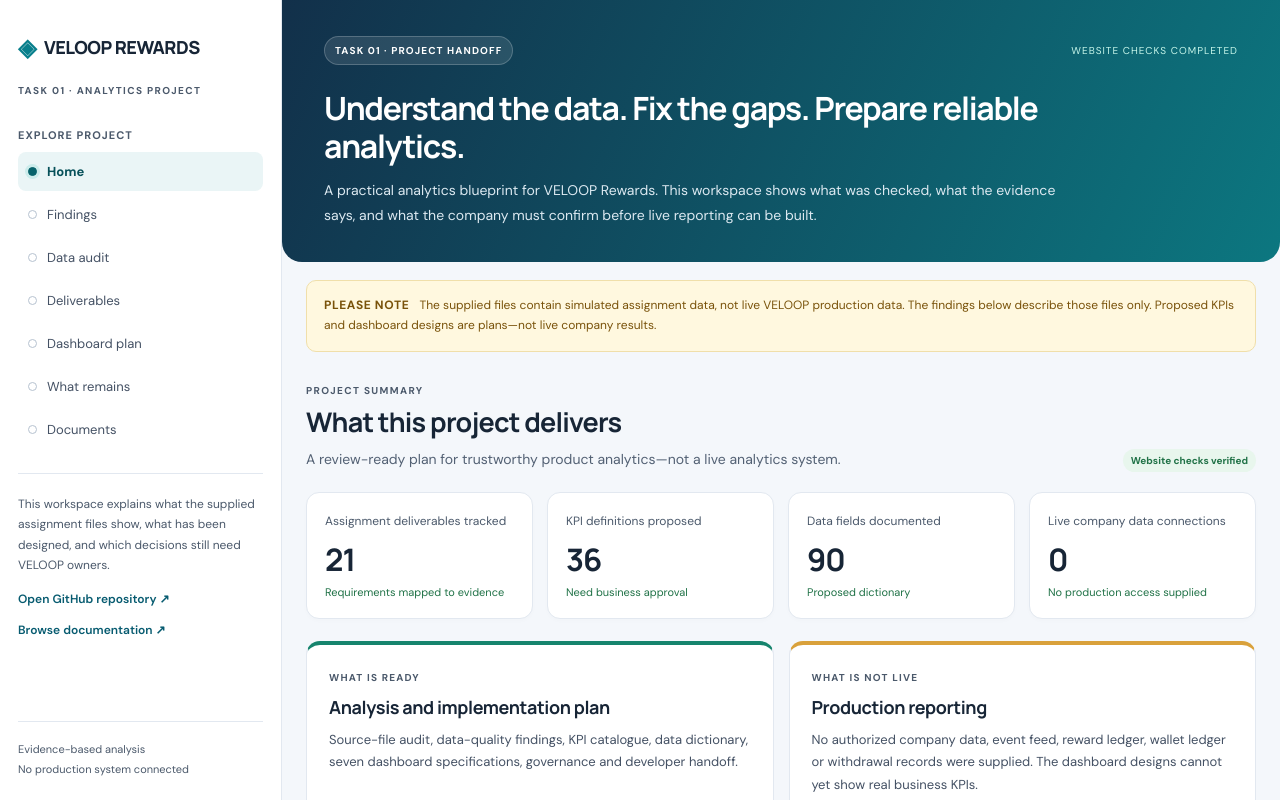
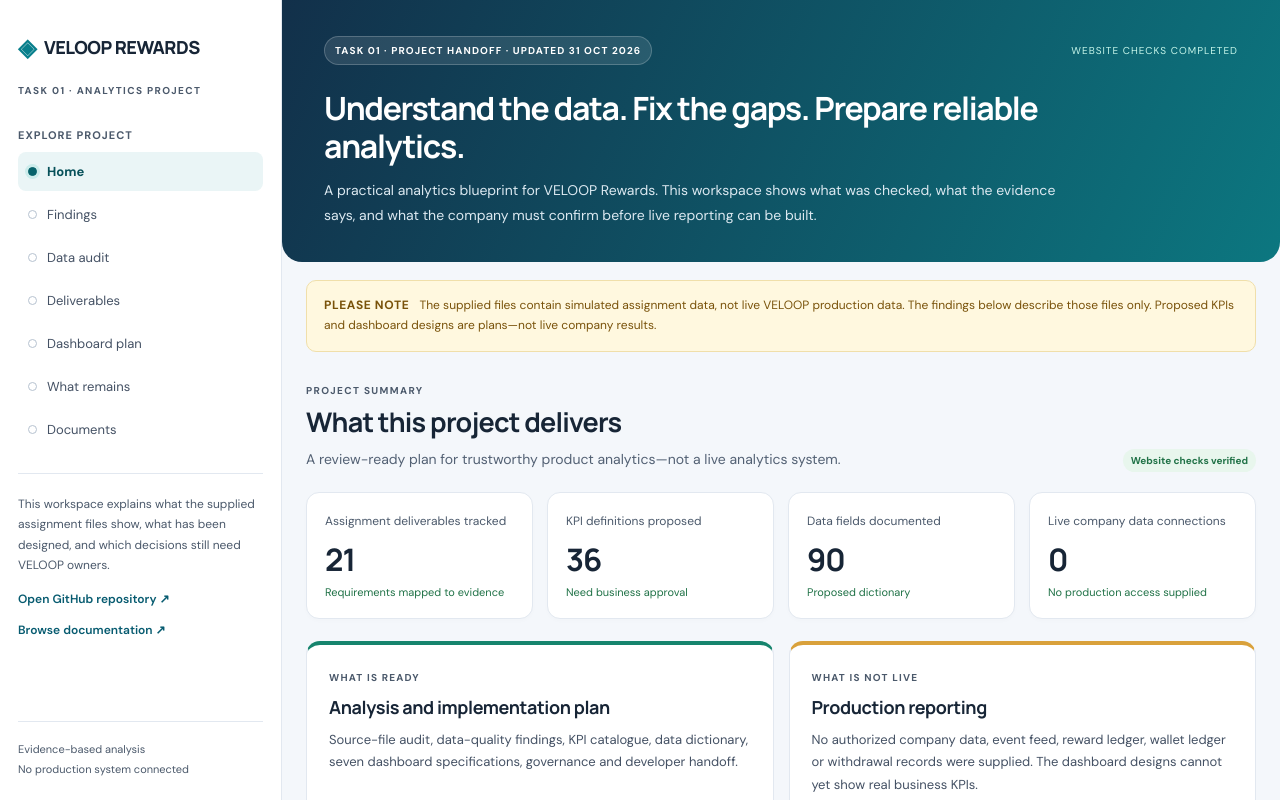
Before and after one commit to gaurav-nikam-ds/VELOOP-Task01-Data-Analytics, a Next.js app in the folder vercel-app/: page / in a window 1280 px wide. Shown: the top 800 px of the page. Built offline with nearby package versions, Linux system fonts and the light colour scheme.

Commit message:
Trigger current production deployment and stamp reviewer workspace version

```diff
--- a/vercel-app/app/page.jsx
+++ b/vercel-app/app/page.jsx
@@ -112,7 +112,7 @@
       <div className="side-footer">Evidence-based analysis<br/>No production system connected</div>
     </aside>
     <main className="main">
-      <header className="hero"><div className="hero-top"><span className="pill">TASK 01 · PROJECT HANDOFF</span><span className="live-dot">WEBSITE CHECKS COMPLETED</span></div><h1>Understand the data. Fix the gaps. Prepare reliable analytics.</h1><p>A practical analytics blueprint for VELOOP Rewards. This workspace shows what was checked, what the evidence says, and what the company must confirm before live reporting can be built.</p></header>
+      <header className="hero"><div className="hero-top"><span className="pill">TASK 01 · PROJECT HANDOFF · UPDATED 31 OCT 2026</span><span className="live-dot">WEBSITE CHECKS COMPLETED</span></div><h1>Understand the data. Fix the gaps. Prepare reliable analytics.</h1><p>A practical analytics blueprint for VELOOP Rewards. This workspace shows what was checked, what the evidence says, and what the company must confirm before live reporting can be built.</p></header>
       <div className="notice"><strong>PLEASE NOTE</strong> The supplied files contain simulated assignment data, not live VELOOP production data. The findings below describe those files only. Proposed KPIs and dashboard designs are plans—not live company results.</div>
       <div className="content">
       {active==="Executive status" && <>
```
